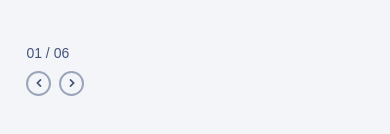
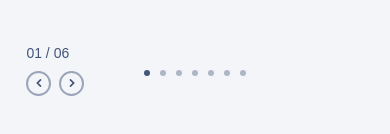
Before and after one commit to Rohas777/only-test-task, a React (Create React App) app: page / in a window 390 px wide. Shown: the part 600-734 px from the top of the page. Built offline with nearby package versions, Linux system fonts and the light colour scheme; the HTML template or start-up script is replaced by a standard one.

Commit message:
Add mobile swiper pagination --missed :(

```diff
--- a/src/components/HistoricalDates/HistoricalDates.tsx
+++ b/src/components/HistoricalDates/HistoricalDates.tsx
@@ -14,6 +14,7 @@ const HistoricalDates:FC<HistoricalDatesProps> = ({ sliders }) => {
 
   const [calculatedDots, setCalculatedDots] = useState<ICalculatedDot[] | null>(null)
   const [currentSlider, setCurrentSlider] = useState<ISlider>(sliders[0])
+  const [middleSliderControllsWidth, setMiddleSliderControllsWidth] = useState<number>(0)
 
   const initializeDots = (sliders: ISlider[]):ICalculatedDot[] => {
     const calculatedDots = [];
@@ -57,8 +58,20 @@ const HistoricalDates:FC<HistoricalDatesProps> = ({ sliders }) => {
     setCalculatedDots(initializeDots(sliders));
   }, [])
 
+  useEffect(() => {
+    if ((document.querySelector('.middle-slider-controlls') as HTMLElement)) {
+      const width = (document.querySelector('.middle-slider-controlls') as HTMLElement)?.offsetWidth;
+      setMiddleSliderControllsWidth(width)
+    }
+  }, [calculatedDots])
+
   return (
-    <div className={styles.wrapper}>
+    <div
+      className={styles.wrapper}
+      style={{
+        "--middle-slider-controlls-width": middleSliderControllsWidth
+      } as any}
+    >
         <div className={styles.rules}></div>
         <h2 className={styles.title}>Исторические даты</h2>
 
--- a/src/components/HistoricalMiddleSlider/HistoricalMiddleSlider.tsx
+++ b/src/components/HistoricalMiddleSlider/HistoricalMiddleSlider.tsx
@@ -1,6 +1,6 @@
 import classNames from 'classnames';
 import styles from './HistoricalMiddleSlider.module.scss';
-import { FC, useRef, useState } from 'react';
+import { FC, useEffect, useRef, useState } from 'react';
 import gsap from 'gsap';
 import { useGSAP } from '@gsap/react';
 import ArrowButton from '../UI/ArrowButton/ArrowButton';
@@ -126,7 +126,7 @@ const HistoricalMiddleSlider: FC<HistoricalMiddleSliderProps> = ({ dots, onChang
                     <strong ref={endDateRef}>{orderedDots[0].dateRange.end}</strong>
                 </div>
             </div>
-            <div className={styles.middleSliderControlls}>
+            <div className={classNames(styles.middleSliderControlls, "middle-slider-controlls")}>
                 <div className={styles.middleSliderControllsIndicator}>
                     {addZeroToNumber(isCalculatedDot(activeDot) ? orderedDots.findIndex(dot => dot.id === activeDot.id) + 1 : 1)} / {addZeroToNumber(orderedDots.length)}
                 </div>
--- a/src/components/HistoricalSwiper/HistoricalSwiper.module.scss
+++ b/src/components/HistoricalSwiper/HistoricalSwiper.module.scss
@@ -113,3 +113,52 @@
     left: clamp(15px * 0.33, (15 * 100vw / 1920), 15px);
   }
 }
+
+.historicalSwiperContainer {
+  position: relative;
+
+  &:has(.historicalSwiperWrapper.hidden) {
+    .historicalSwiperPagination {
+      opacity: 0;
+      pointer-events: none;
+      transform: translate3d(-50%, 15px, 0);
+      transition: all 0.3s ease-out, transform 0.1s ease-out 0.3s;
+
+    }
+  }
+}
+
+.historicalSwiperPagination {
+  display: none;
+  position: absolute !important;
+  top: calc(100% + 103px) !important;
+  left: 50% !important;
+  bottom: auto !important;
+  right: auto !important;
+  width: fit-content !important;
+  flex-wrap: wrap;
+  justify-content: center;
+  max-width: calc(100vw - var(--middle-slider-controlls-width) * 2px  - 40px - 20px);
+  z-index: 1;
+  transform: translate3d(-50%, 0, 0);
+  gap: 10px;
+  transition: all 0.3s ease-out, transform 0.3s ease-out 0s;
+
+
+  @media only screen and (max-width: 600px){
+      display: flex;
+  }
+
+  .historicalSwiperBullet {
+    display: block;
+    background-color: #ADB5C6;
+    width: 6px;
+    height: 6px;
+    border-radius: 100%;
+    transition: background-color 0.2s ease-out;
+
+    &.active {
+      background-color: #42567A;
+    }
+  }
+}
--- a/src/components/HistoricalSwiper/HistoricalSwiper.tsx
+++ b/src/components/HistoricalSwiper/HistoricalSwiper.tsx
@@ -2,7 +2,7 @@ import { FC, useEffect, useRef, useState } from 'react'
 import styles from './HistoricalSwiper.module.scss'
 import classNames from 'classnames'
 import {Swiper, SwiperClass, SwiperSlide} from 'swiper/react';
-import {  A11y, FreeMode, Navigation } from 'swiper/modules';
+import {  A11y, FreeMode, Navigation, Pagination } from 'swiper/modules';
 import { ISlider } from '../../models/ISlider';
 import ArrowButton from '../UI/ArrowButton/ArrowButton';
 import useSmoothHeightResize from '../../hooks/useSmoothHeightResize';
@@ -10,6 +10,7 @@ import useSmoothHeightResize from '../../hooks/useSmoothHeightResize';
 // Import Swiper styles
 import 'swiper/css';
 import 'swiper/css/navigation';
+import 'swiper/css/pagination';
 import 'swiper/css/free-mode';
 import useDebounce from '../../hooks/useDebounce';
 
@@ -52,17 +53,23 @@ const HistoricalSwiper:FC<HistoricalSwiperProps> = ({slides, sliderTitle = ""})
     const swiperID = Date.now();
 
     return (
-        <>
+        <div className={classNames(`historical-swiper-${swiperID}`, styles.historicalSwiperContainer)}>
             <h3 className={styles.historicalSwiperTitle}>{titleToRender}</h3>
-            <div ref={wrapperRef} className={classNames(styles.historicalSwiperWrapper, {[styles.hidden]: !isVisible}, `historical-swiper-${swiperID}`)}>
+            <div ref={wrapperRef} className={classNames(styles.historicalSwiperWrapper, {[styles.hidden]: !isVisible})}>
                 <Swiper
                     ref={swiperRef}
-                    modules={[Navigation, FreeMode, A11y]}
+                    modules={[Navigation, Pagination, FreeMode, A11y]}
                     slidesPerView="auto"
                     navigation={{
                         nextEl: `.historical-swiper-${swiperID} .historical-swiper-button-next`,
                         prevEl: `.historical-swiper-${swiperID} .historical-swiper-button-prev`,
                         disabledClass: `${styles.disabled}`
+                    }}
+                    pagination={{
+                        el: `.historical-swiper-${swiperID} .historical-swiper-pagination`,
+                        bulletClass: `${styles.historicalSwiperBullet}`,
+                        bulletActiveClass: `${styles.active}`,
+                        clickable: true
                     }}
                     className={styles.historicalSwiper}
                     freeMode={{
@@ -87,7 +94,8 @@ const HistoricalSwiper:FC<HistoricalSwiperProps> = ({slides, sliderTitle = ""})
                     color='#3877EE'
                     className={classNames(styles.sliderNext, "historical-swiper-button-next")} />
             </div>
-        </>
+            <div className={classNames(styles.historicalSwiperPagination, "historical-swiper-pagination")}></div>
+        </div>
     )
 }
 
```
